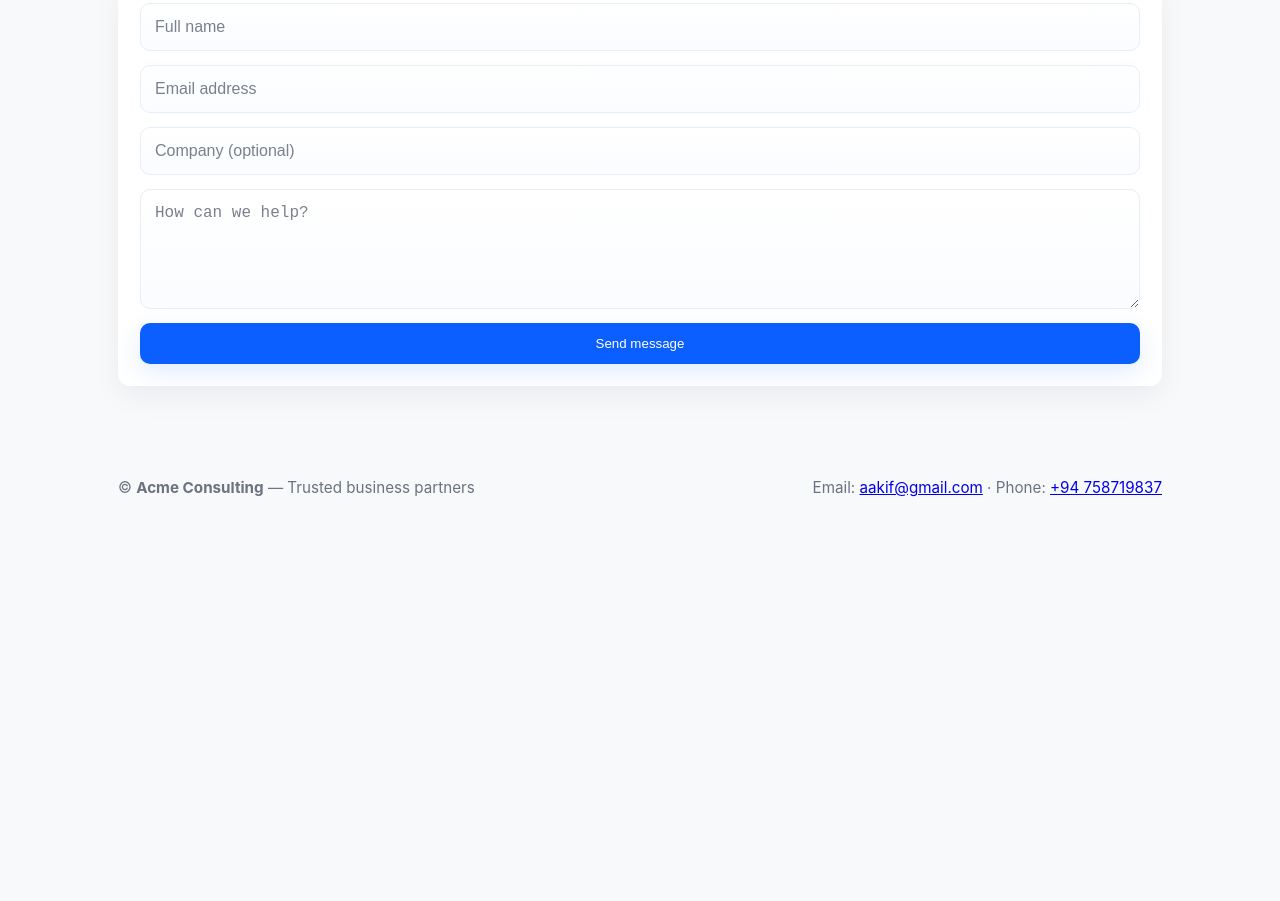
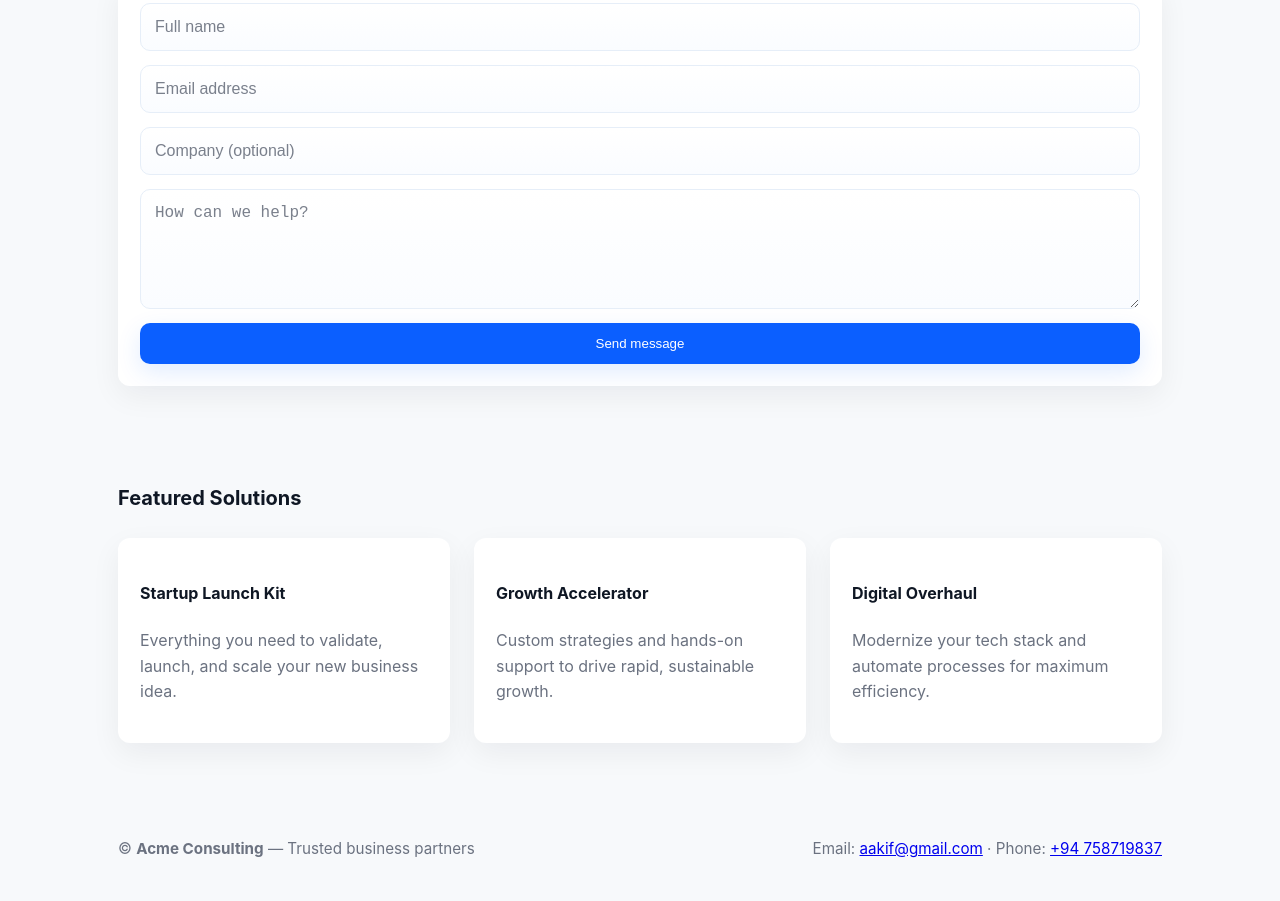
Before and after one commit to MMAhamedAakif/Gtit_Test-, a plain HTML site: page git.css/Test-01.html in a window 1280 px wide. Shown: the part 1686-2587 px from the top of the page. Before the commit the page ends 2250 px from the top, so only its background shows below. Drawn offline with Linux system fonts and the light colour scheme.

Commit message:
feat: add featured solutions section with cards in Test-01.html

```diff
--- a/git.css/Test-01.html
+++ b/git.css/Test-01.html
@@ -107,7 +107,24 @@
             </div>
         </section>
 
-        <footer>
+                <section class="cards-section" style="margin:48px 0;">
+                    <h2 style="margin-bottom:24px">Featured Solutions</h2>
+                    <div style="display:grid;grid-template-columns:repeat(3,1fr);gap:24px;">
+                        <div class="card">
+                            <h4>Startup Launch Kit</h4>
+                            <p style="color:var(--muted)">Everything you need to validate, launch, and scale your new business idea.</p>
+                        </div>
+                        <div class="card">
+                            <h4>Growth Accelerator</h4>
+                            <p style="color:var(--muted)">Custom strategies and hands-on support to drive rapid, sustainable growth.</p>
+                        </div>
+                        <div class="card">
+                            <h4>Digital Overhaul</h4>
+                            <p style="color:var(--muted)">Modernize your tech stack and automate processes for maximum efficiency.</p>
+                        </div>
+                    </div>
+                </section>
+                <footer>
             <div style="display:flex;justify-content:space-between;align-items:center;gap:12px;flex-wrap:wrap">
                 <div>© <strong>Acme Consulting</strong> — Trusted business partners</div>
                 <div style="color:var(--muted)">Email: <a href="mailto:aakif@gmail.com">aakif@gmail.com</a> · Phone: <a href="tel:+94 758719837">+94 758719837</a></div>
```
